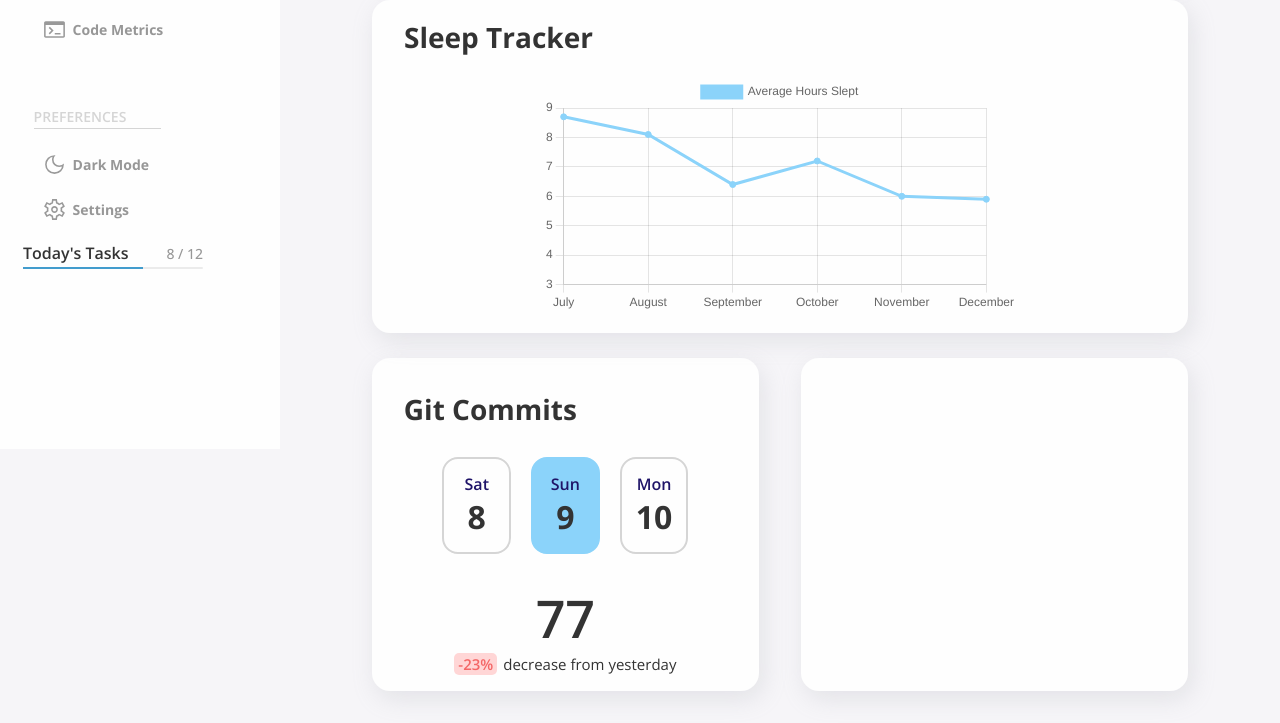
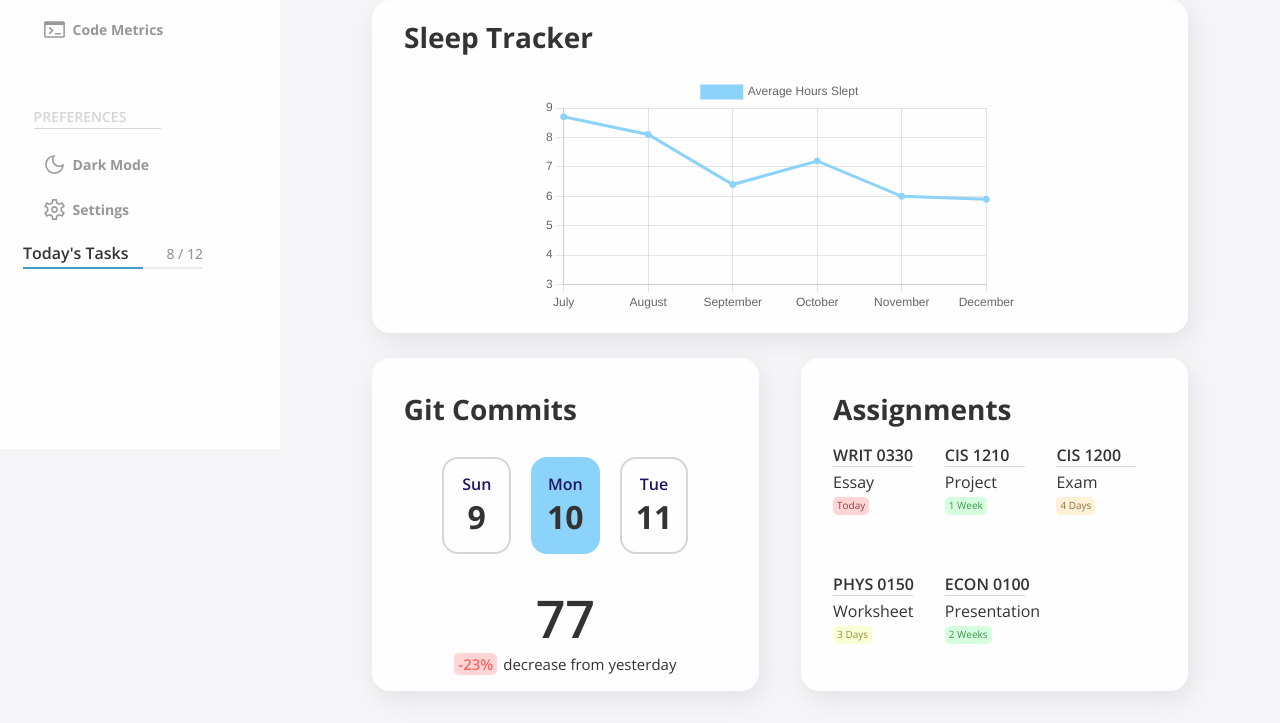
Before and after one commit to rayyanshaik2022/admin-dashboard-odin, a plain HTML site: page index.html in a window 1280 px wide. Shown: the part 511-1234 px from the top of the page. Drawn offline with nearby package versions, Linux system fonts and the light colour scheme.

Commit message:
Complete dashbaord

```diff
--- a/index.html
+++ b/index.html
@@ -142,7 +142,7 @@
             <main>
                 <div class="header">
                     <div class="welcome">
-                        <span class="time-text">Goodmorning</span>, Rayyan
+                        <span class="time-text">Good morning</span>, Rayyan
                     </div>
                     <div class="header-right">
                         <div class="todays-date">
@@ -298,7 +298,81 @@
                         </div>
                     </div>
                     <div class="grid-item-sm">
-                        <div class="card"></div>
+                        <div class="card">
+                            <div class="card-body">
+                                <div class="card-title">Assignments</div>
+                                <div class="card-content">
+                                    <div class="assignment-grid">
+
+                                        <div class="assignment">
+                                            <p class="assignment-title">WRIT 0330</p>
+                                            <div class="h-bar"></div>
+                                            <p class="assignment-type">
+                                                Essay
+                                            </p>
+                                            <div class="tags">
+                                                <div class="tag red">
+                                                    <p>Today</p>
+                                                </div>
+                                            </div>
+                                        </div>
+
+                                        <div class="assignment">
+                                            <p class="assignment-title">CIS 1210</p>
+                                            <div class="h-bar"></div>
+                                            <p class="assignment-type">
+                                                Project
+                                            </p>
+                                            <div class="tags">
+                                                <div class="tag green">
+                                                    <p>1 Week</p>
+                                                </div>
+                                            </div>
+                                        </div>
+
+                                        <div class="assignment">
+                                            <p class="assignment-title">CIS 1200</p>
+                                            <div class="h-bar"></div>
+                                            <p class="assignment-type">
+                                                Exam
+                                            </p>
+                                            <div class="tags">
+                                                <div class="tag orange">
+                                                    <p>4 Days</p>
+                                                </div>
+                                            </div>
+                                        </div>
+
+                                        <div class="assignment">
+                                            <p class="assignment-title">PHYS 0150</p>
+                                            <div class="h-bar"></div>
+                                            <p class="assignment-type">
+                                                Worksheet
+                                            </p>
+                                            <div class="tags">
+                                                <div class="tag yellow">
+                                                    <p>3 Days</p>
+                                                </div>
+                                            </div>
+                                        </div>
+
+                                        <div class="assignment">
+                                            <p class="assignment-title">ECON 0100</p>
+                                            <div class="h-bar"></div>
+                                            <p class="assignment-type">
+                                                Presentation
+                                            </p>
+                                            <div class="tags">
+                                                <div class="tag green">
+                                                    <p>2 Weeks</p>
+                                                </div>
+                                            </div>
+                                        </div>
+
+                                    </div>
+                                </div>
+                            </div>
+                        </div>
                     </div>
                 </div>
             </main>
--- a/script.js
+++ b/script.js
@@ -57,3 +57,47 @@ const lineChart = new Chart(
     document.getElementById("sleep-chart"),
     line_chart_config
 );
+
+// Welcome text & Calendar
+const date = new Date();
+const hour = date.getHours();
+const timeText = document.querySelector(".time-text");
+if (hour < 12 && hour >= 3) {
+    timeText.textContent = "Good morning";
+} else if (hour < 12 + 6 && hour >= 12) {
+    timeText.textContent = "Good afternoon";
+} else {
+    timeText.textContent = "Good evening";
+}
+
+const calDay = document.querySelector("#cal-day");
+const calMonth = document.querySelector("#cal-month");
+const months = ["Jan", "Feb", "Mar", "Apr", "May", "Jun", "Jul", "Aug", "Sep", "Oct", "Nov", "Dec"];
+
+calDay.textContent = date.getDate();
+calMonth.textContent = months[date.getMonth()];
+
+// Update calendar card
+const weekdays = ["Sun", "Mon", "Tue", "Wed", "Thu", "Fri", "Sat"]
+const today = new Date();
+const yesterday = new Date();
+yesterday.setDate(today.getDate() - 1)
+const tomorrow = new Date();
+tomorrow.setDate(today.getDate() + 1);
+
+
+const prevText = document.querySelector("#prev-tile > .day-text");
+const prevNum = document.querySelector("#prev-tile > .day-num");
+const currText = document.querySelector("#curr-tile > .day-text");
+const currNum = document.querySelector("#curr-tile > .day-num");
+const nextText = document.querySelector("#next-tile > .day-text");
+const nextNum = document.querySelector("#next-tile > .day-num");
+
+prevText.textContent = weekdays[yesterday.getDay()];
+prevNum.textContent = yesterday.getDate();
+
+currText.textContent = weekdays[today.getDay()];
+currNum.textContent = today.getDate();
+
+nextText.textContent = weekdays[tomorrow.getDay()];
+nextNum.textContent = tomorrow.getDate();
--- a/styles.css
+++ b/styles.css
@@ -18,12 +18,14 @@
     --highlight-purple: #efd6ff;
     --highlight-red: #ffd6d6;
     --highlight-yellow: #faffd6;
+    --highlight-orange: #fff1d6;
 
     --highlight-blue-text: #67a9f4;
     --highlight-green-text: #67f475;
     --highlight-purple-text: #9167f4;
     --highlight-red-text: #f46767;
     --highlight-yellow-text: #f4ef67;
+    --highlight-orange-text: #f4bc67;
 }
 
 * {
@@ -532,6 +534,11 @@ p.red {
     color: var(--highlight-red-text);
 }
 
+.tag.orange {
+    background-color: var(--highlight-orange);
+    color: var(--highlight-orange-text);
+}
+
 .tag > p {
     filter: brightness(60%);
 }
@@ -623,7 +630,9 @@ p.red {
 
 #commit-tag {
     cursor: default;
+
 }
+
 
 .grid-item-lg {
     padding: 1% 2%;
@@ -657,31 +666,26 @@ p.red {
     margin-right: auto;
 }
 
+.assignment-grid {
+    width: 100%;
+    height: 100%;
 
-
-/*
-
-.grid-item-lg > .card {
-    display: flex;
-    flex-direction: column;
-    align-items: center;
-    justify-content: center;
-
+    display: grid;
+    gap: 12px;
+    grid-template-columns: repeat(auto-fill, minmax(80px, 1fr));
 }
 
-.large-container {
-    width: 60%;
-    height: auto;
-    margin-left: 32px;
+p.assignment-title {
+    font-weight: 600;
+    text-align: left;
 }
 
-
-
-
-#sleep-chart {
-    width: 100%;
-    height: 90%;
-    align-self: center;
+.assignment > .h-bar {
+    width: 80%;
+    height: 1px;
+    background-color: var(--soft-light-text-color);
 }
 
-*/
+.assignment-type {
+    margin-top: 4px;
+}
```
